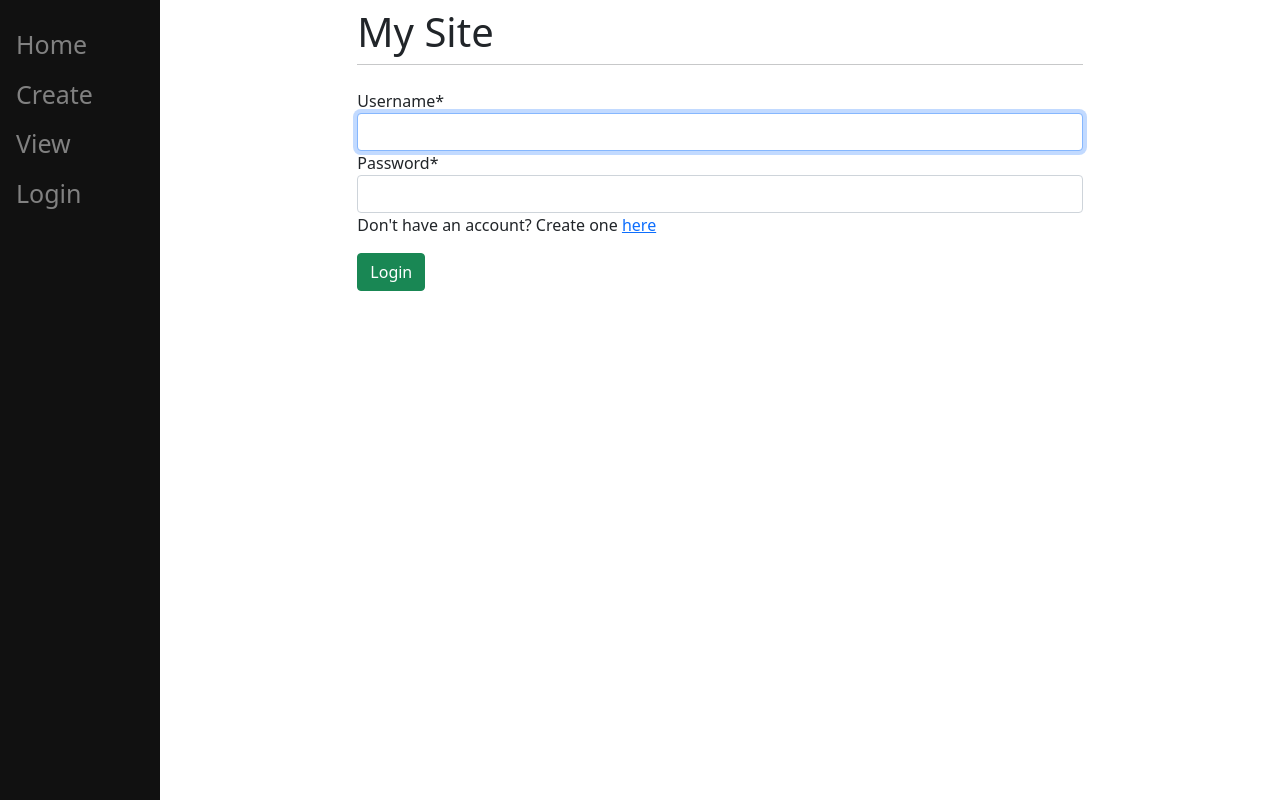
After one commit to dannylty/orbital, a Django app: page /login/ in a window 1280 px wide. The commit adds this page. Run offline with Django 3.2, Linux system fonts and the light colour scheme; some libraries are stand-ins or nearby versions.

Commit message:
Add login prompt

```diff
--- a/main/templates/main/base.html
+++ b/main/templates/main/base.html
@@ -45,7 +45,7 @@
 		<a href="/home">Home</a>
 		<a href="/create">Create</a>
 		<a href="/2">View</a>
-		<a href="/register">Register</a>
+		<a href="/login">Login</a>
 	</div>
 
 	<div id="content", name="content", class="main">
@@ -53,8 +53,8 @@
 			<div class="col-8">
 				<h1 class="mt-2">My Site</h1>
 				<hr class="mt-0 mb-4">
-				{% block content %}
-				{% endblock %}
+					{% block content %}
+					{% endblock %}
 			</div>
 		</div>
 	</div>
--- a/main/templates/main/home.html
+++ b/main/templates/main/home.html
@@ -1,5 +1,5 @@
 {% extends 'main/base.html' %}
 
 {% block content %}
-<h1> Home page</h1>
+<h1>Home page</h1>
 {% endblock %}
--- a/main/views.py
+++ b/main/views.py
@@ -2,8 +2,12 @@ from django.shortcuts import render
 from django.http import HttpResponse, HttpResponseRedirect
 from .models import ToDoList, Item
 from .forms import CreateNewList
+from django.contrib.auth.decorators import login_required
+
 # Create your views here.
 
+@login_required(login_url='/loginprompt/')
+# Redirects if not logged in. Not a very nice solution
 def index(response, id):
 	ls = ToDoList.objects.get(id=id)
 
@@ -30,6 +34,7 @@ def index(response, id):
 def home(response):
 	return render(response, "main/home.html", {})
 
+@login_required(login_url='/loginprompt/')
 def create(response):
 	if response.method == "POST":
 		form = CreateNewList(response.POST)
--- a/orbital/settings.py
+++ b/orbital/settings.py
@@ -128,3 +128,5 @@ CRISPY_TEMPLATE_PACK = "bootstrap4"
 # https://docs.djangoproject.com/en/3.2/ref/settings/#default-auto-field
 
 DEFAULT_AUTO_FIELD = 'django.db.models.BigAutoField'
+
+LOGIN_REDIRECT_URL = "/"
--- a/orbital/urls.py
+++ b/orbital/urls.py
@@ -21,4 +21,6 @@ urlpatterns = [
     path('admin/', admin.site.urls),
     path("register/", v.register, name="register"),
     path('', include("main.urls")),
+    path('', include("register.urls")),
+    path('', include("django.contrib.auth.urls"))
 ]
--- /dev/null
+++ b/register/templates/registration/login.html
@@ -0,0 +1,18 @@
+<!-- Put under registration cause Django reads from this folder -->
+
+{% extends "main/base.html" %}
+
+{% block title %}
+Login to FRIENDS
+{% endblock %}
+
+{% load crispy_forms_tags %}
+
+{% block content %}
+	<form method="post" class="form-group">
+		{% csrf_token %}
+		{{form|crispy}}
+		<p>Don't have an account? Create one <a href="/register">here</a></p>
+		<button type="submit" class="btn btn-success">Login</button>
+	</form>
+{% endblock %}
--- /dev/null
+++ b/register/urls.py
@@ -0,0 +1,7 @@
+from django.urls import path
+
+from . import views
+
+urlpatterns = [
+path("loginprompt/", views.loginprompt, name="loginprompt"),
+]
--- a/register/views.py
+++ b/register/views.py
@@ -12,3 +12,6 @@ def register(response):
 	else:
 		form = RegisterForm()
 		return render(response, "register/register.html", {"form":form})
+
+def loginprompt(response):
+	return render(response, "register/loginprompt.html", {})
```
Also changed, not shown: register/templates/register/loginprompt.html (added, +7 -0 lines), README.md, db.sqlite3, text.txt (deleted).
